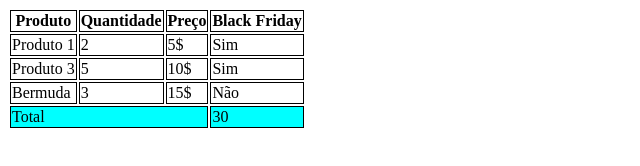
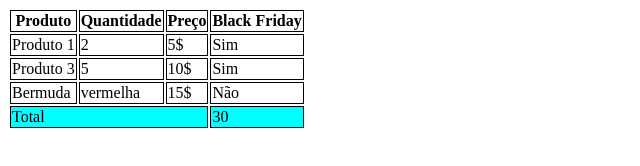
Before and after one commit to kauannkelvinn/aula-tabela, a plain HTML site: page index.html in a window 1280 px wide. Shown: the full height of the page, 0-640 px from the left. Drawn offline with Linux system fonts and the light colour scheme.

Commit message:
trocado de 3 para vermelha

```diff
--- a/index.html
+++ b/index.html
@@ -50,7 +50,7 @@
         <tbody>
             <tr>
                 <td>Bermuda</td>
-                <td>3</td>
+                <td>vermelha</td>
                 <td>15$</td>
                 <td>Não</td>
             </tr>
```
